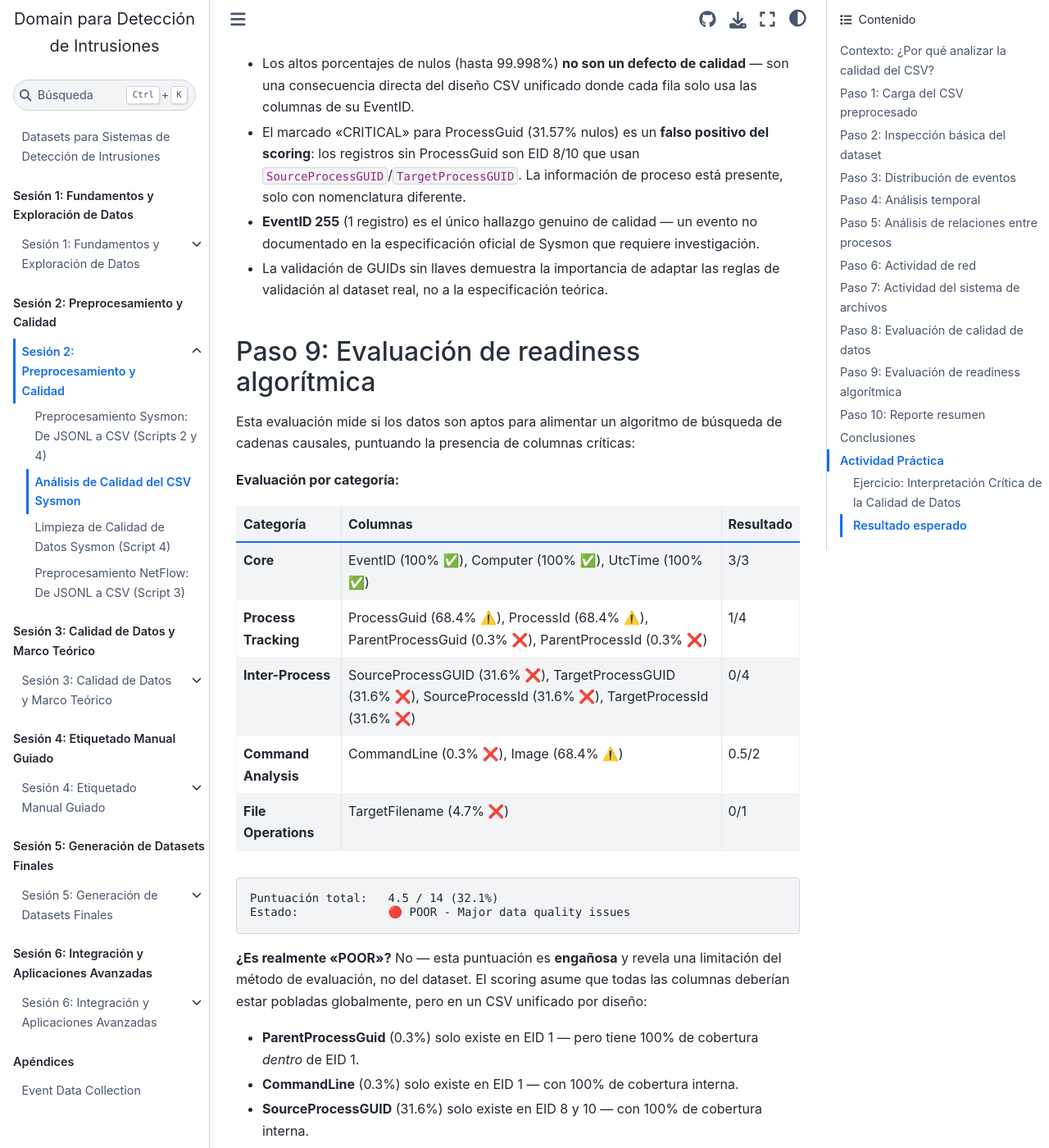
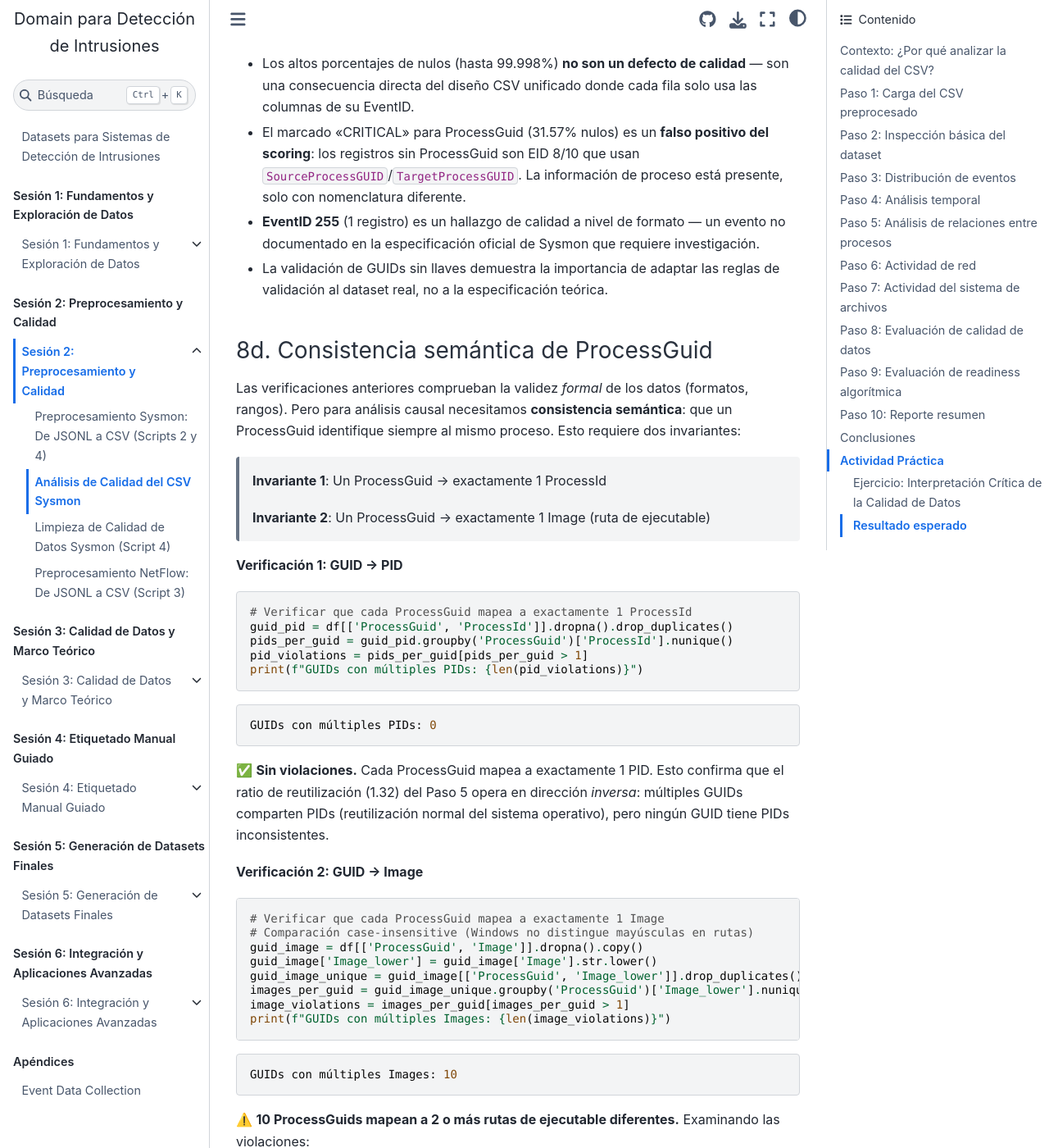
Before and after one commit to ollerenac/curso2026, a Jupyter Book: the page built from sesion-2/2-analisis-calidad-csv.md, in a window 1280 px wide and 1400 px high, scrolled down 17431 px. Shown: the whole window at 82% size. Built offline with Jupyter Book 1.0.4 settings and Sphinx 7.4.7 and the Sphinx Book theme 1.1.4, drawn with Linux system fonts in a browser that asks for light colours; some of the changed text lies outside the part shown.

Commit message:
Add ProcessGuid semantic consistency checks to quality analysis
Add new subsection 8d to quality analysis that detects:
- GUID→PID violations (0 found - each GUID maps to exactly 1 PID)
- GUID→Image violations (10 found - versioned paths and GUID collisions)

This bridges the gap between quality analysis (section 2) and
cleaning (section 3): the analysis now discovers the violations
that Script 4 will fix.

Also fix section 3's incorrect claim that PID reuse ratio 1.32
means GUIDs map to multiple PIDs (it's the inverse direction).

Co-Authored-By: Claude Opus 4.6 <noreply@anthropic.com>

````diff
--- a/sesion-2/2-analisis-calidad-csv.md
+++ b/sesion-2/2-analisis-calidad-csv.md
@@ -499,8 +499,71 @@ La validación de GUIDs ahora reconoce correctamente el formato sin llaves (`44d
 **Puntos clave:**
 - Los altos porcentajes de nulos (hasta 99.998%) **no son un defecto de calidad** — son una consecuencia directa del diseño CSV unificado donde cada fila solo usa las columnas de su EventID.
 - El marcado "CRITICAL" para ProcessGuid (31.57% nulos) es un **falso positivo del scoring**: los registros sin ProcessGuid son EID 8/10 que usan `SourceProcessGUID`/`TargetProcessGUID`. La información de proceso está presente, solo con nomenclatura diferente.
-- **EventID 255** (1 registro) es el único hallazgo genuino de calidad — un evento no documentado en la especificación oficial de Sysmon que requiere investigación.
+- **EventID 255** (1 registro) es un hallazgo de calidad a nivel de formato — un evento no documentado en la especificación oficial de Sysmon que requiere investigación.
 - La validación de GUIDs sin llaves demuestra la importancia de adaptar las reglas de validación al dataset real, no a la especificación teórica.
+
+### 8d. Consistencia semántica de ProcessGuid
+
+Las verificaciones anteriores comprueban la validez *formal* de los datos (formatos, rangos). Pero para análisis causal necesitamos **consistencia semántica**: que un ProcessGuid identifique siempre al mismo proceso. Esto requiere dos invariantes:
+
+> **Invariante 1**: Un ProcessGuid → exactamente 1 ProcessId
+>
+> **Invariante 2**: Un ProcessGuid → exactamente 1 Image (ruta de ejecutable)
+
+**Verificación 1: GUID → PID**
+
+```python
+# Verificar que cada ProcessGuid mapea a exactamente 1 ProcessId
+guid_pid = df[['ProcessGuid', 'ProcessId']].dropna().drop_duplicates()
+pids_per_guid = guid_pid.groupby('ProcessGuid')['ProcessId'].nunique()
+pid_violations = pids_per_guid[pids_per_guid > 1]
+print(f"GUIDs con múltiples PIDs: {len(pid_violations)}")
+```
+
+```
+GUIDs con múltiples PIDs: 0
+```
+
+✅ **Sin violaciones.** Cada ProcessGuid mapea a exactamente 1 PID. Esto confirma que el ratio de reutilización (1.32) del Paso 5 opera en dirección *inversa*: múltiples GUIDs comparten PIDs (reutilización normal del sistema operativo), pero ningún GUID tiene PIDs inconsistentes.
+
+**Verificación 2: GUID → Image**
+
+```python
+# Verificar que cada ProcessGuid mapea a exactamente 1 Image
+# Comparación case-insensitive (Windows no distingue mayúsculas en rutas)
+guid_image = df[['ProcessGuid', 'Image']].dropna().copy()
+guid_image['Image_lower'] = guid_image['Image'].str.lower()
+guid_image_unique = guid_image[['ProcessGuid', 'Image_lower']].drop_duplicates()
+images_per_guid = guid_image_unique.groupby('ProcessGuid')['Image_lower'].nunique()
+image_violations = images_per_guid[images_per_guid > 1]
+print(f"GUIDs con múltiples Images: {len(image_violations)}")
+```
+
+```
+GUIDs con múltiples Images: 10
+```
+
+⚠️ **10 ProcessGuids mapean a 2 o más rutas de ejecutable diferentes.** Examinando las violaciones:
+
+| Causa | GUIDs | Ejemplo |
+|-------|-------|---------|
+| Ruta versionada vs symlink | 8 | `Elastic\Agent\elastic-agent.exe` vs `Elastic\Agent\data\elastic-agent-8.17.0-96f2b9\elastic-agent.exe` |
+| Ejecutables diferentes | 2 | `svchost.exe` vs `dxgiadaptercache.exe` comparten el mismo GUID |
+
+**Falsos positivos (8 de 10):** Elastic Agent registra su ejecutable desde dos rutas diferentes según el contexto del evento — la ruta real (con versión) y el symlink de instalación. Ambas apuntan al mismo binario:
+
+```
+C:\Program Files\Elastic\Agent\elastic-agent.exe                                      ← symlink
+C:\Program Files\Elastic\Agent\data\elastic-agent-8.17.0-96f2b9\elastic-agent.exe     ← ruta real
+```
+
+**Violaciones genuinas (2 de 10):** Dos ejecutables completamente distintos (`svchost.exe` y `dxgiadaptercache.exe`) comparten ProcessGuid. Esto indica una colisión de GUIDs que corrompe las relaciones causales — al seguir este GUID, mezclaríamos eventos de dos procesos diferentes.
+
+En total, **564 eventos** (0.15% del dataset) están afectados por estas 10 violaciones. Aunque el porcentaje es bajo, el impacto es crítico: un único GUID corrupto puede generar una cadena causal falsa completa.
+
+```{note}
+Esta detección utiliza la misma lógica de los scripts `find_processguid_pid_violations.py` y `find_processguid_image_violations.py` del directorio `pipeline/quality/`. En la **siguiente sección** aplicaremos el Script 4 (`4_sysmon_data_cleaner.py`), que orquesta estos scripts junto con la normalización y corrección de las violaciones detectadas.
+```
 
 ## Paso 9: Evaluación de readiness algorítmica
 
````
Also changed, not shown: sesion-2/3-limpieza-sysmon.md (+13 -9 lines).
